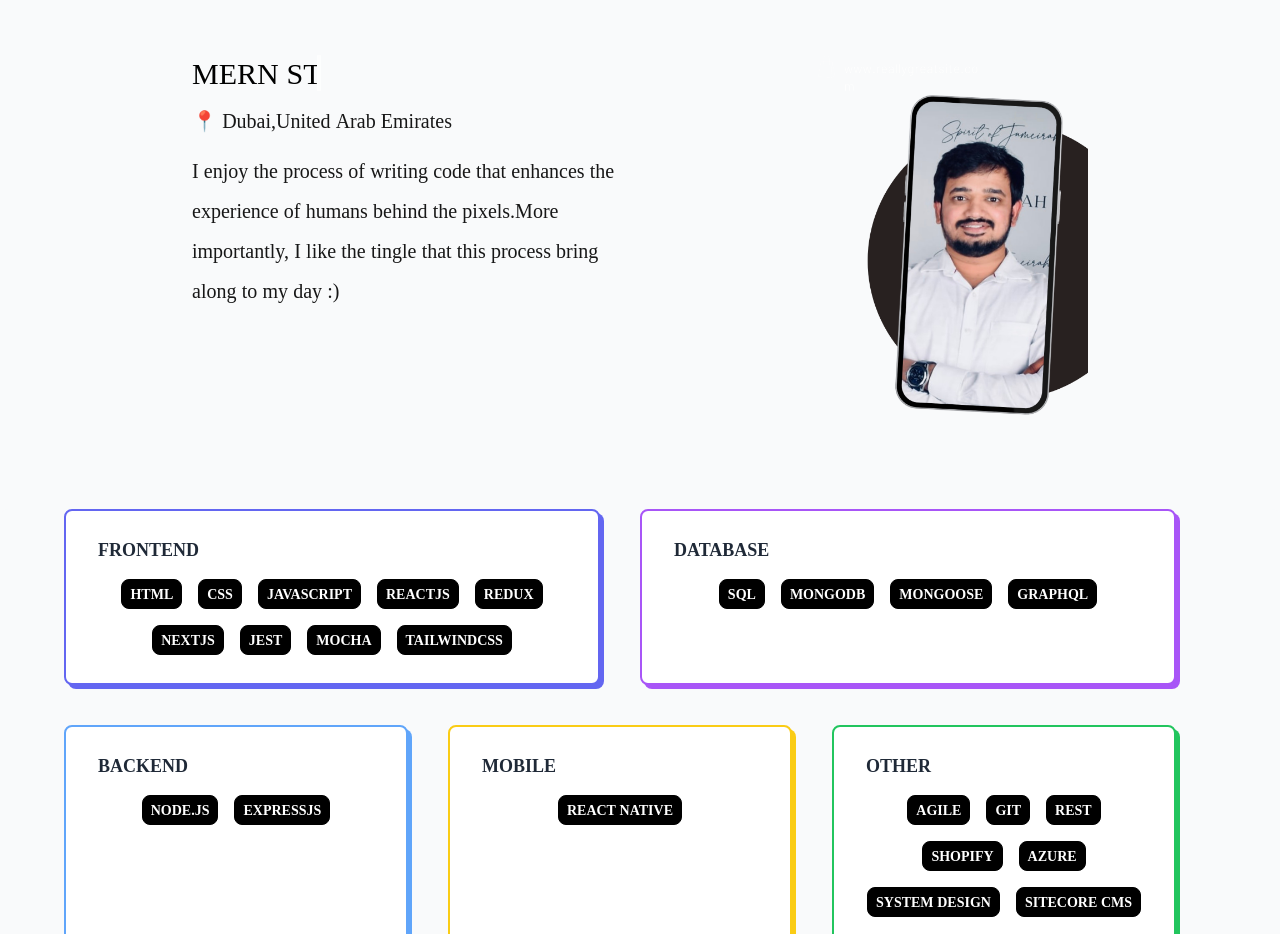
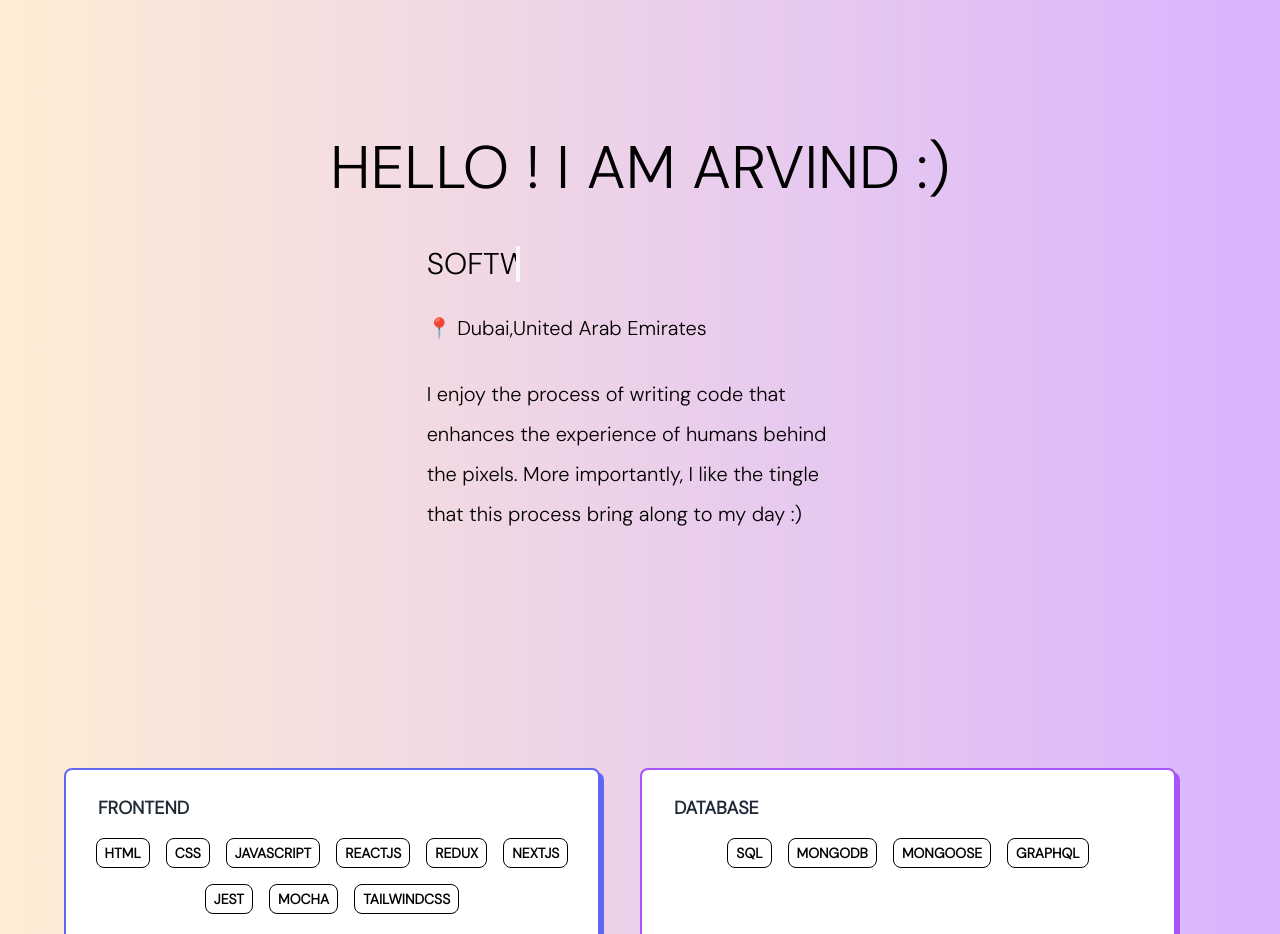
Before and after one commit to ARVINDTRONICS/arvindportfolionextjs, a Next.js app: page / in a window 1280 px wide. Shown: the part 160-1094 px from the top of the page. Built offline with nearby package versions, Linux system fonts and the light colour scheme.

Commit message:
upodates to site

```diff
--- a/src/components/Banner/index.tsx
+++ b/src/components/Banner/index.tsx
@@ -1,6 +1,5 @@
 import React, { useState, useEffect } from "react";
 import Image from "next/image";
-import Arvind from "../../../public/arvind2.png";
 
 interface BannerProps {
   backgroundColor?: string;
@@ -27,27 +26,30 @@ const Banner: React.FC<BannerProps> = () => {
           index: currentTitle.index + 1,
         });
       }
-    }, 4000);
+    }, 8000);
 
     return () => {
       clearTimeout(id);
     };
   }, [currentTitle]);
 
+  //
+
   return (
-    <div className="flex justify-between items-center mx-48">
-      <div className="flex-column w-1/2 ">
+    <div className="flex flex-col text-black justify-center items-center  h-screen w-full bg-gradient-to-r from-orange-100 to-purple-300">
+      <h1 className=" text-6xl text-black uppercase my-12">{`Hello ! I am Arvind :)`}</h1>
+      <div className="flex-column w-1/3  ">
         <div className="w-max">
-          <h1 className="animate-typing overflow-hidden whitespace-nowrap border-r-4 border-r-black pr-5 text-3xl text-black uppercase"> {currentTitle.text}</h1>
+          <h1 className="animate-typing overflow-hidden whitespace-nowrap border-r-4 border-r-white pr-5 text-3xl text-black uppercase"> {currentTitle.text}</h1>
         </div>
-        <h6 className=" text-xl my-4">📍 Dubai,United Arab Emirates</h6>
-        <h6 className=" text-xl my-4 leading-loose">I enjoy the process of writing code that enhances the experience of humans behind the pixels.More importantly, I like the tingle that this process bring along to my day :)</h6>
+        <h6 className=" text-xl my-8">📍 Dubai,United Arab Emirates</h6>
+        <h6 className=" text-xl my-4 leading-loose">
+           I enjoy the process of writing code that enhances the experience of humans behind the pixels. More importantly, I like the tingle that this process bring along to my day :)
+        </h6>
       </div>
-      <div className="py-1">
-        <Image src={Arvind} width="300" height="500" alt="dev" />
-
-        {/* <Image width={"650"} src={BannerImage} className="hidden md:block" alt="Developer" /> */}
-      </div>
+      {/* <div className=" rounded-xl  shadow-gray-400 w-72 h-84 shadow-[20px_19px_8px_3px_rgba(234,_179,_8,_0.5)]">
+        <Image src={Arvind} className="w-full h-full rounded-xl" alt="dev" />
+      </div> */}
     </div>
   );
 };
--- a/src/components/Projects/index.jsx
+++ b/src/components/Projects/index.jsx
@@ -10,9 +10,9 @@ import Image from "next/image";
 
 const Projects = () => {
   return (
-    <div id="projects" className="w-full flex justify-center items-center">
-      <div className="w-full grid justify-center   grid-cols-1 gap-4">
-        <div className="bg-gray-50 py-24 w-full   sm:py-32">
+    <div id="projects" className="w-full flex justify-center items-center bg-gradient-to-r from-zinc-100 to-zinc-300">
+      <div className="w-full grid justify-center   grid-cols-1 gap-4 ">
+        <div className=" py-24 w-full   sm:py-32">
           <div className="mx-auto max-w-2xl px-6 lg:max-w-7xl lg:px-8">
             <h2 className="text-center text-base/7 font-semibold text-black">WORK</h2>
             <p className="mx-auto mt-2 max-w-lg text-balance text-center text-4xl font-semibold tracking-tight text-gray-950 sm:text-5xl">Projects</p>
--- a/src/components/Skills/index.jsx
+++ b/src/components/Skills/index.jsx
@@ -32,84 +32,82 @@ const SKILLS = {
 
 const Skills = () => {
   return (
-    <div id="skills" className="flex-column w-full justify-center rounded-lg bg-gray-50 my-12">
-      <div class="container relative flex flex-col justify-between h-full max-w-6xl px-10 mx-auto xl:px-0 mt-5">
-        {/* <h2 class="mb-1 text-3xl font-extrabold leading-tight text-gray-900">SKILLS</h2>
-        <p class="mb-12 text-lg text-gray-500">Here is a few of the awesome Services we provide.</p> */}
-        <div class="w-full">
-          <div class="flex flex-col w-full mb-10 sm:flex-row">
-            <div class="w-full mb-10 sm:mb-0 sm:w-1/2">
-              <div class="relative h-full ml-0 mr-0 sm:mr-10">
-                <span class="absolute top-0 left-0 w-full h-full mt-1 ml-1 bg-indigo-500 rounded-lg"></span>
-                <div class="relative h-full p-5 bg-white border-2 border-indigo-500 rounded-lg">
-                  <div class="flex items-center -mt-1">
-                    <h3 class="my-2 ml-3 text-lg font-bold text-gray-800 uppercase">Frontend</h3>
+    <div id="skills" className="w-full flex py-12 items-center justify-center bg-gradient-to-r from-orange-100 to-purple-300">
+      <div className="container relative flex flex-col justify-between  max-w-6xl px-10 mx-auto xl:px-0">
+        <div className="w-full">
+          <div className="flex flex-col w-full mb-10 sm:flex-row">
+            <div className="w-full mb-10 sm:mb-0 sm:w-1/2">
+              <div className="relative h-full ml-0 mr-0 sm:mr-10">
+                <span className="absolute top-0 left-0 w-full h-full mt-1 ml-1 bg-indigo-500 rounded-lg"></span>
+                <div className="relative h-full p-5 bg-white border-2 border-indigo-500 rounded-lg">
+                  <div className="flex items-center -mt-1">
+                    <h3 className="my-2 ml-3 text-lg font-bold text-gray-800 uppercase">Frontend</h3>
                   </div>
                   <div className="flex flex-wrap  justify-center">
                     {SKILLS["WEB_SKILLS"]?.list.map((eachSkill) => {
-                      return <div className="border border-black rounded-lg px-2 py-1 mx-2 my-2 text-sm text-white bg-black font-bold uppercase">{eachSkill}</div>;
+                      return <div className="border border-black rounded-lg px-2 py-1 mx-2 my-2 text-sm text-black font-bold uppercase">{eachSkill}</div>;
                     })}
                   </div>
                 </div>
               </div>
             </div>
-            <div class="w-full sm:w-1/2">
-              <div class="relative h-full ml-0 md:mr-10">
-                <span class="absolute top-0 left-0 w-full h-full mt-1 ml-1 bg-purple-500 rounded-lg"></span>
-                <div class="relative h-full p-5 bg-white border-2 border-purple-500 rounded-lg">
-                  <div class="flex items-center -mt-1">
-                    <h3 class="my-2 ml-3 text-lg font-bold text-gray-800">DATABASE</h3>
+            <div className="w-full sm:w-1/2">
+              <div className="relative h-full ml-0 md:mr-10">
+                <span className="absolute top-0 left-0 w-full h-full mt-1 ml-1 bg-purple-500 rounded-lg"></span>
+                <div className="relative h-full p-5 bg-white border-2 border-purple-500 rounded-lg">
+                  <div className="flex items-center -mt-1">
+                    <h3 className="my-2 ml-3 text-lg font-bold text-gray-800">DATABASE</h3>
                   </div>
                   <div className="flex flex-wrap  justify-center">
                     {SKILLS["DATABASE_SKILLS"]?.list.map((eachSkill) => {
-                      return <div className="border border-black rounded-lg px-2 py-1 mx-2 my-2 text-sm text-white bg-black font-bold uppercase">{eachSkill}</div>;
+                      return <div className="border border-black rounded-lg px-2 py-1 mx-2 my-2 text-sm text-black font-bold uppercase">{eachSkill}</div>;
                     })}
                   </div>
                 </div>
               </div>
             </div>
           </div>
-          <div class="flex flex-col w-full mb-5 sm:flex-row">
-            <div class="w-full mb-10 sm:mb-0 sm:w-1/2">
-              <div class="relative h-full ml-0 mr-0 sm:mr-10">
-                <span class="absolute top-0 left-0 w-full h-full mt-1 ml-1 bg-blue-400 rounded-lg"></span>
-                <div class="relative h-full p-5 bg-white border-2 border-blue-400 rounded-lg">
-                  <div class="flex items-center -mt-1">
-                    <h3 class="my-2 ml-3 text-lg font-bold text-gray-800 uppercase">Backend</h3>
+          <div className="flex flex-col w-full mb-5 sm:flex-row">
+            <div className="w-full mb-10 sm:mb-0 sm:w-1/2">
+              <div className="relative h-full ml-0 mr-0 sm:mr-10">
+                <span className="absolute top-0 left-0 w-full h-full mt-1 ml-1 bg-blue-400 rounded-lg"></span>
+                <div className="relative h-full p-5 bg-white border-2 border-blue-400 rounded-lg">
+                  <div className="flex items-center -mt-1">
+                    <h3 className="my-2 ml-3 text-lg font-bold text-gray-800 uppercase">Backend</h3>
                   </div>
                   <div className="flex flex-wrap  justify-center">
                     {SKILLS["BACKEND_SKILLS"]?.list.map((eachSkill) => {
-                      return <div className="border border-black rounded-lg px-2 py-1 mx-2 my-2 text-sm text-white bg-black font-bold uppercase">{eachSkill}</div>;
+                      return <div className="border border-black rounded-lg px-2 py-1 mx-2 my-2 text-sm text-black  font-bold uppercase">{eachSkill}</div>;
                     })}
                   </div>
                 </div>
               </div>
             </div>
-            <div class="w-full mb-10 sm:mb-0 sm:w-1/2">
-              <div class="relative h-full ml-0 mr-0 sm:mr-10">
-                <span class="absolute top-0 left-0 w-full h-full mt-1 ml-1 bg-yellow-400 rounded-lg"></span>
-                <div class="relative h-full p-5 bg-white border-2 border-yellow-400 rounded-lg">
-                  <div class="flex items-center -mt-1">
-                    <h3 class="my-2 ml-3 text-lg font-bold text-gray-800">MOBILE</h3>
+            <div className="w-full mb-10 sm:mb-0 sm:w-1/2">
+              <div className="relative h-full ml-0 mr-0 sm:mr-10">
+                <span className="absolute top-0 left-0 w-full h-full mt-1 ml-1 bg-yellow-400 rounded-lg"></span>
+                <div className="relative h-full p-5 bg-white border-2 border-yellow-400 rounded-lg">
+                  <div className="flex items-center -mt-1">
+                    <h3 className="my-2 ml-3 text-lg font-bold text-gray-800">MOBILE</h3>
                   </div>
                   <div className="flex flex-wrap  justify-center">
                     {SKILLS["MOBILE_SKILLS"]?.list.map((eachSkill) => {
-                      return <div className="border border-black rounded-lg px-2 py-1 mx-2 my-2 text-sm text-white bg-black font-bold uppercase">{eachSkill}</div>;
+                      return <div className="border border-black rounded-lg px-2 py-1 mx-2 my-2 text-sm text-black  font-bold uppercase">{eachSkill}</div>;
                     })}
                   </div>
                 </div>
               </div>
             </div>
-            <div class="w-full sm:w-1/2">
-              <div class="relative h-full ml-0 md:mr-10">
-                <span class="absolute top-0 left-0 w-full h-full mt-1 ml-1 bg-green-500 rounded-lg"></span>
-                <div class="relative h-full p-5 bg-white border-2 border-green-500 rounded-lg">
-                  <div class="flex items-center -mt-1">
-                    <h3 class="my-2 ml-3 text-lg font-bold text-gray-800">OTHER</h3>
+            <div className="w-full sm:w-1/2">
+              <div className="relative h-full ml-0 md:mr-10">
+                <span className="absolute top-0 left-0 w-full h-full mt-1 ml-1 bg-green-500 rounded-lg"></span>
+                <div className="relative h-full p-5 bg-white border-2 border-green-500 rounded-lg">
+                  <div className="flex items-center -mt-1">
+                    <h3 className="my-2 ml-3 text-lg font-bold text-gray-800">OTHER</h3>
                   </div>
                   <div className="flex flex-wrap  justify-center">
                     {SKILLS["OTHER_SKILLS"]?.list.map((eachSkill) => {
-                      return <div className="border border-black rounded-lg px-2 py-1 mx-2 my-2 text-sm text-white bg-black font-bold uppercase">{eachSkill}</div>;
+                      return <div className="border border-black  rounded-lg px-2 py-1 mx-2 my-2 text-sm text-black  font-bold uppercase">{eachSkill}</div>;
                     })}
                   </div>
                 </div>
--- a/src/components/Testimonials/index.jsx
+++ b/src/components/Testimonials/index.jsx
@@ -5,7 +5,7 @@ import CrayonDataLogo from "../../../public/crayondata_logo.jpeg";
 const Testimonials = () => {
   return (
     <>
-      <section id="testimonials" className="py-12 bg-gray-50 sm:py-16 lg:py-20">
+      <section id="testimonials" className="py-12 bg-gradient-to-r from-yellow-50 to-amber-100 sm:py-16 lg:py-20">
         <div className="px-4 mx-auto max-w-7xl sm:px-6 lg:px-8">
           <div className="flex flex-col items-center">
             <div className="text-center">
--- a/src/pages/index.tsx
+++ b/src/pages/index.tsx
@@ -1,12 +1,19 @@
 import Layout from "../components/Layout";
 
-import { Noto_Sans_Georgian } from "next/font/google";
+import { DM_Sans } from "next/font/google";
 
+const dmsans = DM_Sans({
+  subsets: ["latin"],
+  display: "swap",
+  variable: "--font-dmsans",
+  weight: ["300"],
+  style: ["normal"],
+});
 
 export default function Home() {
   return (
-
+    <div className="font-dmsans">
       <Layout></Layout>
-
+    </div>
   );
 }
--- a/src/styles/globals.css
+++ b/src/styles/globals.css
@@ -3,7 +3,7 @@
 @tailwind utilities;
 
 :root {
-  --background:  #f9fafb;
+  --background: #f9fafb;
   --foreground: #171717;
 }
 /*
@@ -17,17 +17,15 @@
 body {
   color: var(--foreground);
   background: var(--background);
-  font-family: "Noto Sans Georgian";
+  font-family: "DM Sans";
   font-optical-sizing: auto;
   font-weight: 400;
   font-style: normal;
-  scroll-behavior: smooth ;
+  scroll-behavior: smooth;
 
-margin:0;
-padding: 0;
+  margin: 0;
+  padding: 0;
   box-sizing: border-box;
-
-
 }
 ::-webkit-scrollbar {
   display: none;
@@ -36,6 +34,6 @@ padding: 0;
 
 /* Hide scrollbar for IE, Edge and Firefox */
 body {
-  -ms-overflow-style: none;  /* IE and Edge */
-  scrollbar-width: none;  /* Firefox */
+  -ms-overflow-style: none; /* IE and Edge */
+  scrollbar-width: none; /* Firefox */
 }
--- a/tailwind.config.ts
+++ b/tailwind.config.ts
@@ -9,7 +9,7 @@ const config: Config = {
         foreground: "var(--foreground)",
       },
       fontFamily: {
-        georgia: ["var(--font-georgia)"],
+        dmsans: ["var(--font-dmsans)"],
       },
 
       keyframes: {
@@ -32,7 +32,7 @@ const config: Config = {
         }
       },
       animation: {
-        typing: "typing 2s steps(20) infinite alternate, blink 4s infinite"
+        typing: "typing 4s steps(30) infinite alternate, blink 4s infinite"
       }
 
     },
```
Also changed, not shown: src/components/Experience/index.tsx (+8 -5 lines), src/components/Layout/index.tsx (+4 -4 lines), src/components/Navbar/index.tsx (+5 -5 lines), public/arvind.jpeg (added), src/pages/fonts/NotoSansGeorgian_Condensed-SemiBold.ttf (deleted).
